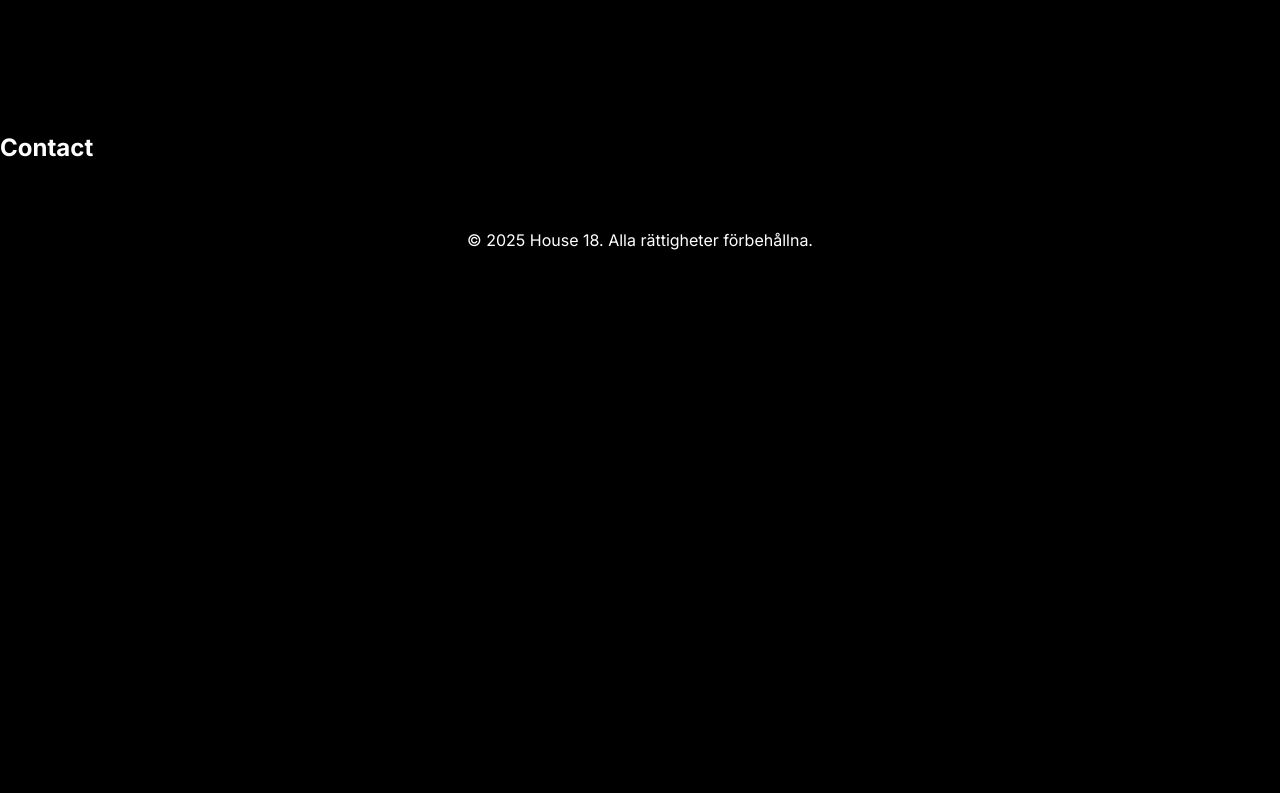
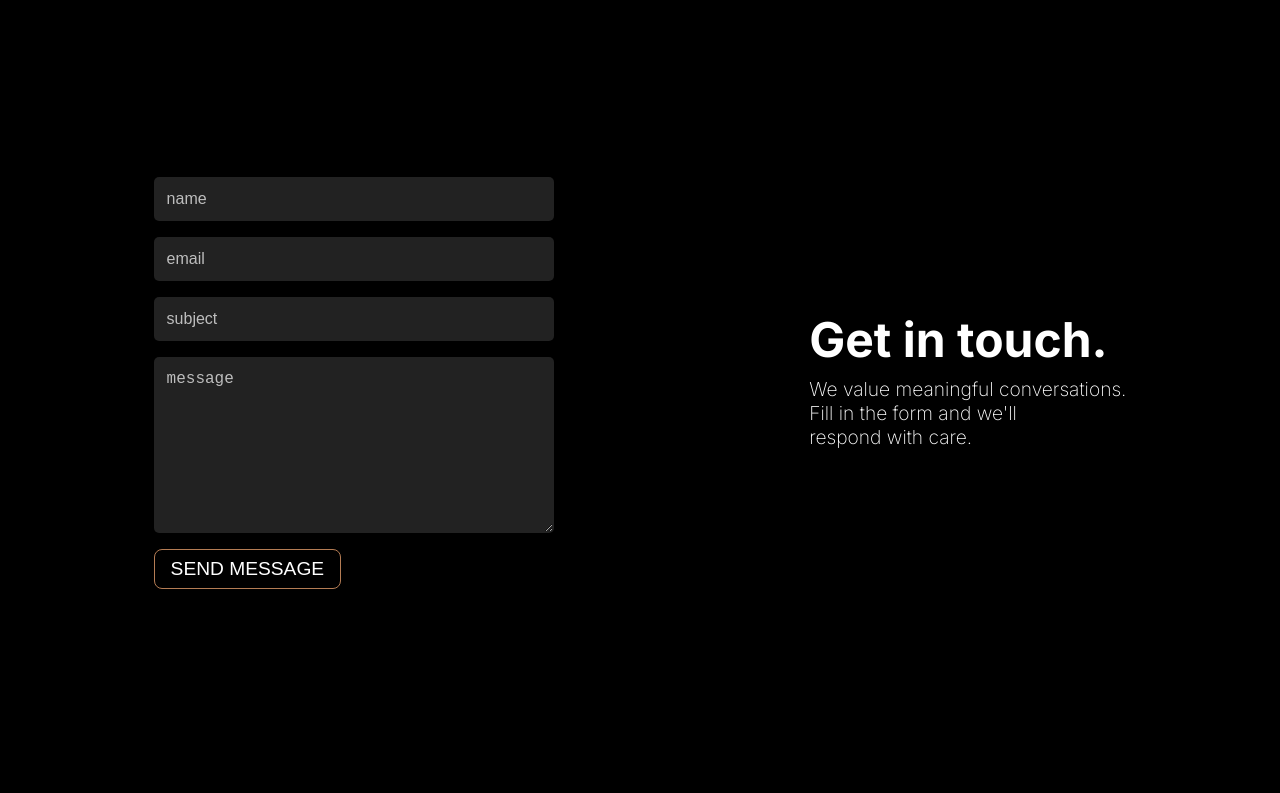
Before and after one commit to nickem00/house-18, a React (Vite) app in the folder frontend/: page / in a window 1280 px wide. Shown: the part 2367-3160 px from the top of the page. Before the commit the page ends 2665 px from the top, so only its background shows below. Built offline with nearby package versions, Linux system fonts and the light colour scheme; a web font is replaced by a local one.

Commit message:
added contact-section

```diff
--- a/frontend/index.html
+++ b/frontend/index.html
@@ -5,7 +5,7 @@
     <link rel="icon" href="https://res.cloudinary.com/dzcqnchjm/image/upload/v1746566708/18-logo-black-trans-glow_hk6q2k.ico" type="image/png">
     <meta name="viewport" content="width=device-width, initial-scale=1.0" />
     <title>Vite + React</title>
-    <link href="https://fonts.googleapis.com/css2?family=Inter:wght@400;500;600;700&display=swap" rel="stylesheet">
+    <link href="https://fonts.googleapis.com/css2?family=Inter:wght@100;200;300;400;500;600;700&display=swap" rel="stylesheet">
     <link href="https://fonts.googleapis.com/css2?family=Long+Cang&display=swap" rel="stylesheet">
 
   </head>
--- a/frontend/src/components/Home/contact-section.jsx
+++ b/frontend/src/components/Home/contact-section.jsx
@@ -1,9 +1,76 @@
+import '../../styles/contact.css'
 import '../../styles/home.css'
+import { useState } from 'react'
+
 
 export default function ContactSection() {
+    const [formData, setFormData] = useState({
+        name: '',
+        email: '',
+        subject: '',
+        message: ''
+    });
+
+    const [errors, setErrors] = useState({});
+
+    const handleChange = (e) => {
+        setFormData({ ...formData, [e.target.name]: e.target.value });
+    }
+
+    const handleSubmit = (e) => {
+        e.preventDefault();
+        const newErrors = {};
+
+        if (!formData.name.trim()) newErrors.name = 'Name is required';
+        if (!formData.email.match(/^[^\s@]+@[^\s@]+\.[^\s@]+$/)) newErrors.email = 'Valid email is required';
+        if (!formData.subject.trim()) newErrors.subject = 'Subject is required';
+        if (!formData.message.trim()) newErrors.message = 'Message is required';
+
+        if (Object.keys(newErrors).length > 0) {
+            setErrors(newErrors);
+            return;
+        }
+
+        setErrors({});
+        alert('Message sent!');
+        console.log("Send message placeholder (fetch):", formData);
+
+        setFormData({
+            name: '',
+            email: '',
+            subject: '',
+            message: ''
+        });
+    }
+
     return (
-        <section>
-            <h2>Contact</h2>
+        <section className='contact-section' id='contact'>
+            <div className="contact-container">
+                <form className="contact-form" onSubmit={handleSubmit}>
+                    <input type="text" name="name" placeholder='name' value={formData.name} onChange={handleChange} />
+                    {errors.name && <small style={{ color: 'red' }}>{errors.name}</small>}
+
+                    <input type="email" name='email' placeholder='email' value={formData.email} onChange={handleChange} />
+                    {errors.email && <small style={{ color: 'red' }}>{errors.email}</small>}
+
+                    <input type="text" name="subject" placeholder='subject' value={formData.subject} onChange={handleChange} />
+                    {errors.subject && <small style={{ color: 'red' }}>{errors.subject}</small>}
+
+                    <textarea name="message" placeholder='message' value={formData.message} onChange={handleChange}></textarea>
+                    {errors.message && <small style={{ color: 'red' }}>{errors.message}</small>}
+
+                    <button type='submit' className='contact-send-btn'>SEND MESSAGE</button>
+                </form>
+
+                <div className="contact-info-text">
+                    <h2>Get in touch.</h2>
+                    <p>
+                        We value meaningful conversations. <br />
+                        Fill in the form and we'll <br />
+                        respond with care.
+                    </p>
+                </div>
+            </div>
         </section>
     )
 }
--- /dev/null
+++ b/frontend/src/styles/contact.css
@@ -0,0 +1,87 @@
+.contact-section {
+    height: 100vh;
+    padding: 4rem 2rem;
+}
+
+.contact-container {
+    display: flex;
+    flex-wrap: wrap;
+    justify-content: space-between;
+    align-items: center;
+    width: 80%;
+    max-width: 1000px;
+    margin: 0 auto;
+}
+
+.contact-form {
+    display: flex;
+    flex-direction: column;
+    gap: 1rem;
+    width: 100%;
+    max-width: 400px;
+}
+
+.contact-form input,
+.contact-form textarea {
+    background-color: #222;
+    border: none;
+    border-radius: 5px;
+    padding: 0.75rem;
+    color: var(--text-color);
+    font-size: 1rem;
+    resize: vertical;
+    border: 1px solid #00000000;
+    transition: all 0.3s ease;
+}
+
+.contact-form textarea {
+    min-height: 150px;
+}
+
+.contact-form input::placeholder,
+.contact-form textarea::placeholder {
+    color: var(--text-color);
+    opacity: 0.7;
+}
+
+.contact-form input:focus,
+.contact-form textarea:focus {
+    outline: none;
+    border: 1px solid var(--accent-color);
+}
+
+.contact-form input:hover,
+.contact-form textarea:hover {
+    border: 1px solid var(--accent-color);
+}
+
+.contact-send-btn {
+    background-color: #B47C5400;
+    color: var(--text-color);
+    padding: 0.5rem 1rem;
+    margin-top: 0rem;
+    width: fit-content;
+    border-radius: 8px;
+    border: 1px solid #B47C54;
+    font-size: 1.2rem;
+    transition: all 0.3s ease;
+}
+
+.contact-send-btn:hover {
+    background-color: #A06A4B;
+    color: var(--text-color);
+    cursor: pointer;
+}
+
+.contact-info-text h2 {
+    font-size: 3rem;
+    color: var(--text-color);
+    margin: 0;
+}
+
+.contact-info-text p {
+    font-size: 1.2rem;
+    color: var(--text-color);
+    margin: 0.5rem 0;
+    font-weight: 200;
+}
--- a/frontend/src/styles/home.css
+++ b/frontend/src/styles/home.css
@@ -338,6 +338,18 @@
         font-size: 2rem;
     }
 
+    /* CONTACT */
+    .contact-container {
+        flex-direction: column-reverse;
+        align-items: center;
+        justify-content: center;
+        gap: 2rem;
+    }
+
+    .contact-info-text h2 {
+        font-size: 1.4rem !important;
+    }
+
     /* FOOTER */
     footer p {
         font-size: 0.9rem;
```
